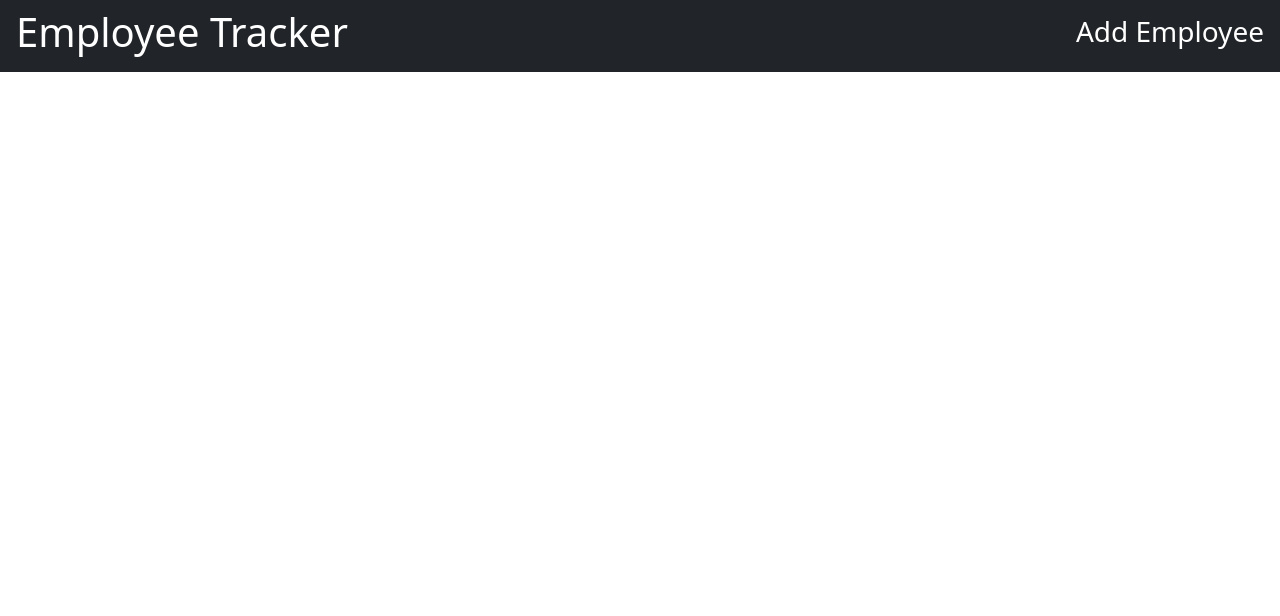
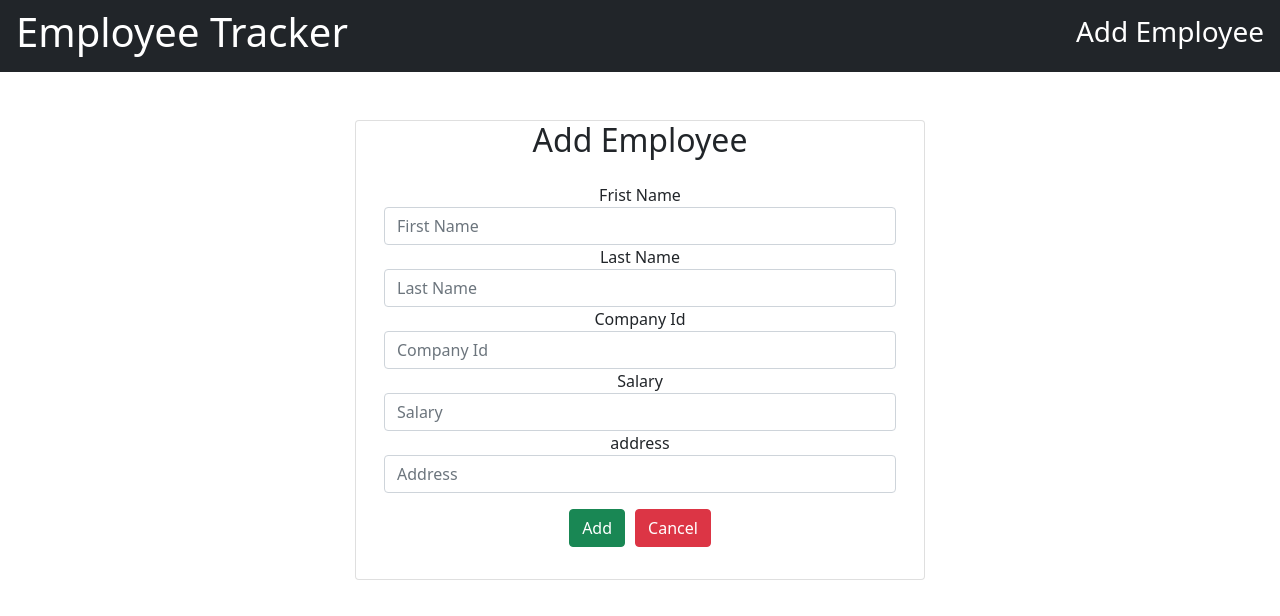
Before and after one commit to paulkalait/employeeTracker, a React (Create React App) app in the folder employee-tracker-frontend/: page /add-employees in a window 1280 px wide. Shown: the top 616 px of the page. Built offline with nearby package versions, Linux system fonts and the light colour scheme.

Commit message:
Added form for employee and axios method

```diff
--- a/employee-tracker-frontend/src/App.js
+++ b/employee-tracker-frontend/src/App.js
@@ -15,7 +15,7 @@ function App() {
           <Routes>
             <Route path="/" element={<EmployeeList />} />
             <Route path="/employees" element={<EmployeeList />} />
-            <Route path="/add-employee" element={<AddEmployee />} />
+            <Route path="/add-employees" element={<AddEmployee />} />
           </Routes>
         </div>
       </div>
--- a/employee-tracker-frontend/src/components/AddEmployee.js
+++ b/employee-tracker-frontend/src/components/AddEmployee.js
@@ -1,11 +1,82 @@
-import React from 'react'
+import React, {useState} from "react";
+import EmployeeService from "../service/EmployeeService";
 
 const AddEmployee = () => {
+    // const [firstName, setFirstName ] = useState('')
+    // const [lastName, setLasttName ] = useState('')
+    // const [companyId, setCompanyId ] = useState('')
+    // const [salary, setSalary ] = useState('')
+    // const [address, setAddress ] = useState('')
+
+const [formState, setFormState] = useState({firstName: '', lastName: '', companyId: '', salary: '', address: ''})
 
 
-  return (
-    <div>AddEmployee</div>
-  )
+const saveEmployee = (e) => {
+    e.preventDefault()
+    //create an employee object
+    let employee = { firstName: formState.firstName, lastName: formState.lastName, companyId: formState.companyId, salary: parseInt(formState.salary), address: formState.address }
+    console.log('Employee =>' + JSON.stringify(employee))
+
+    //feed the employee object which has the form data into the createEmployee method to create an employee in the MySQL backend
+    EmployeeService.createEmployee(employee).then(res => {
+        window.location.assign('/')
+        console.log("success!")
+    })
+
 }
 
-export default AddEmployee
+const cancel = () => {
+    window.location.assign('/employees')
+}
+
+const handleChange = (event) =>{
+    const  { name, value } = event.target
+    console.log(value)
+
+    setFormState({
+        ...formState,
+        [name]: value
+    })
+
+}
+  return (
+    <div>
+      <div>
+        <div className="row">
+          <div className="card col-12 col-md-6 offset-md-3 offset-md-3 mt-5">
+          <h2>Add Employee</h2>
+          <div className="card-body">
+          <form>
+            <div className="form-body">
+            <label> Frist Name</label>
+            <input placeholder="First Name" name="firstName" className="form-control"
+            value={formState.firstName} onChange={handleChange}/>
+            <label> Last Name</label>
+            <input placeholder="Last Name" name="lastName" className="form-control"
+            value={formState.lastName} onChange={handleChange} />
+            <label> Company Id</label>
+            <input placeholder="Company Id" name="companyId" className="form-control"
+            value={formState.companyId} onChange={handleChange}/>
+            <label> Salary</label>
+            <input placeholder="Salary" name="salary" className="form-control"
+            value={formState.salary} onChange={handleChange}/>
+            <label> address</label>
+            <input placeholder="Address" name="firstName" className="form-control"
+            value={formState.address} onChange={handleChange} />
+            </div>
+
+            <div className="my-3">
+            <button className="btn btn-success" onClick={saveEmployee}>Add</button>
+            <button className="btn btn-danger"  onClick={cancel} style={{marginLeft: "10px"}}>Cancel</button>
+            </div>
+
+          </form>
+          </div>
+          </div>
+        </div>
+      </div>
+    </div>
+  );
+};
+
+export default AddEmployee;
--- a/employee-tracker-frontend/src/service/EmployeeService.js
+++ b/employee-tracker-frontend/src/service/EmployeeService.js
@@ -12,6 +12,11 @@ class EmployeeService{
         //axios will get the and return
         return axios.get(EMPLOYEE_API_URL)
     }
+
+    //post request
+    createEmployee(employee){
+        return axios.post(EMPLOYEE_API_URL, employee)
+    }
 }
 
 //export an object of this class
```
